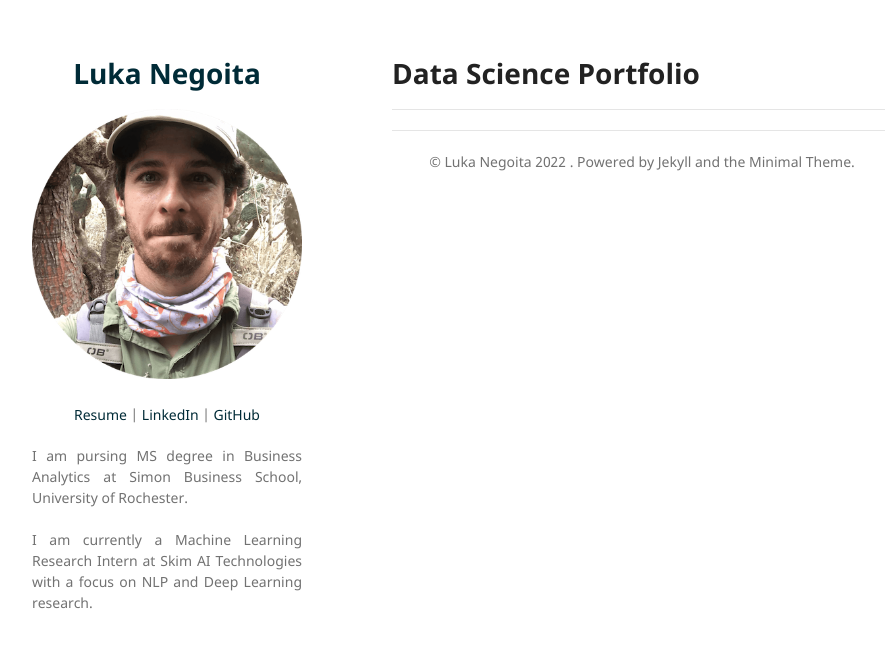
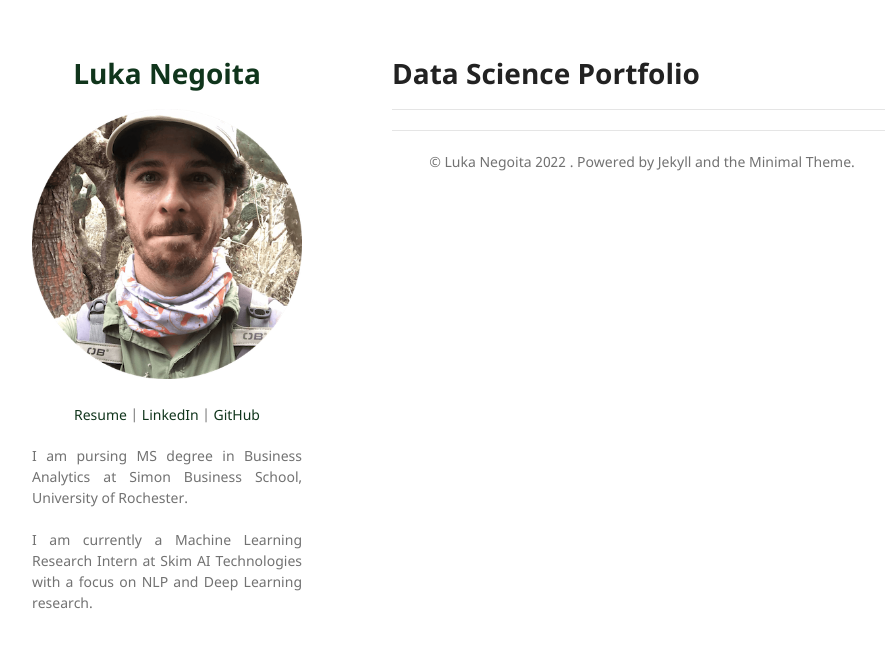
Before and after one commit to LukaNeg/LukaNeg.github.io, a Jekyll site: the page built from index.md, in a window 1280 px wide. Shown: the top 648 px of the page, without its empty margins (178-1063 px from the left). Built offline with Jekyll 4.4.1, drawn with Linux system fonts in a browser that asks for light colours; our own code applies the rules of GitHub Pages for plain Markdown files.

Commit message:
change name color

```diff
--- a/_sass/jekyll-theme-minimal.scss
+++ b/_sass/jekyll-theme-minimal.scss
@@ -35,12 +35,12 @@ h3, h4, h5, h6 {
 }
 
 a {
-  color:#002b37;
+  color:#10351c;
   text-decoration:none;
 }
 
 a:hover, a:focus {
-  color:#069;
+  color:#47564b;
   font-weight: bold;
 }
 
```
